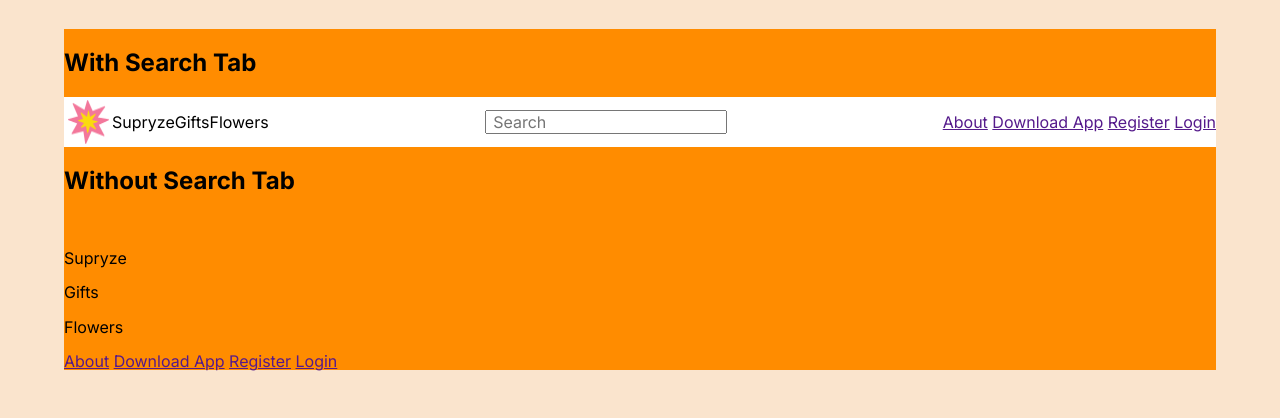
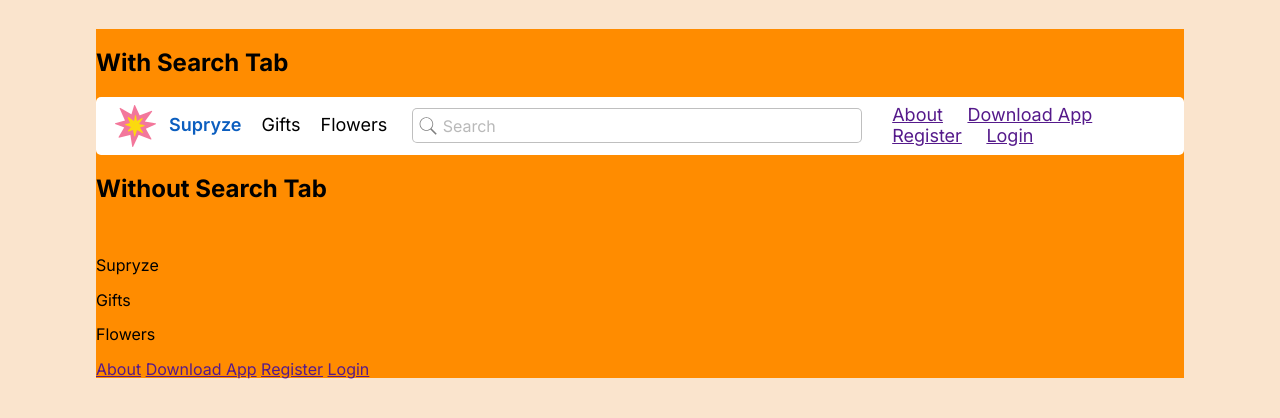
Before and after one commit to julietarutar97/navbar-UI-html, a plain HTML site: page index.html in a window 1280 px wide. Shown: the part 170-588 px from the top of the page. Drawn offline with Linux system fonts and the light colour scheme.

Commit message:
Agregue estilos a la barra de búsqueda

```diff
--- a/estilos.css
+++ b/estilos.css
@@ -5,6 +5,8 @@
     --FontPrincipal : "Inter", sans-serif;
     --h1Size: 5em;
     --subtitulosSize: 25px;
+    --textoSize: 18px;
+    --colorSeleccion: rgba(11,94,191,255);
 }
 
 /*estilos etiquetas*/
@@ -27,9 +29,24 @@ section{
     flex-direction: column;
     align-items: flex-start;
     background-color:darkorange;
-    width: 90%;
+    width: 85%;
+
 }
 
+input{
+    width: 450px;
+    height: 35px;
+    border: 1px solid rgb(0,0,0,0.5);
+    border-radius: 5px;
+    opacity: 0.5;
+    background: url(imagenes/iconoLupa.svg) no-repeat 5px center;
+    background-size: 20px 20px;
+    padding: 5px 25px;
+}
+
+input::placeholder{
+    margin-left: 25px;
+}
 
 /*estilos clases*/
 .section-div-navBar{
@@ -39,9 +56,34 @@ section{
     width: 100%;
     justify-content: space-between;
     align-items: center;
+    border-radius: 5px;
+    padding: 5px 0;
+
 }
 
 .div-opciones{
     display: flex;
     flex-direction: row;
+    margin: 0 15px;
+    align-items: center;
 }
+
+.div-opciones > p{
+    margin: 0 10px;
+    font-size: var(--textoSize);
+}
+
+.div-p-seleccionado{
+    font-weight: 600;
+    color: var(--colorSeleccion);
+}
+
+.div-botones{
+    margin: 0 20px;
+    align-items: center;
+}
+
+.div-botones> a{
+    margin: 0 10px;
+    font-size: var(--textoSize);
+}
--- a/index.html
+++ b/index.html
@@ -15,14 +15,14 @@
         <div class="section-div-navBar">
             <div class="div-opciones">
                 <img src="imagenes/iconoExplosion.png" alt="Icono de Explosion">
-                <p>Supryze</p>
+                <p class="div-p-seleccionado">Supryze</p>
                 <p>Gifts</p>
                 <p>Flowers</p>
             </div>
             <div>
                 <input type="search" placeholder=" Search">
             </div>
-            <div>
+            <div class="div-botones">
                 <a href="">About</a>
                 <a href="">Download App</a>
                 <a href="">Register</a>
```
Also changed, not shown: imagenes/iconoLupa.svg (added).
